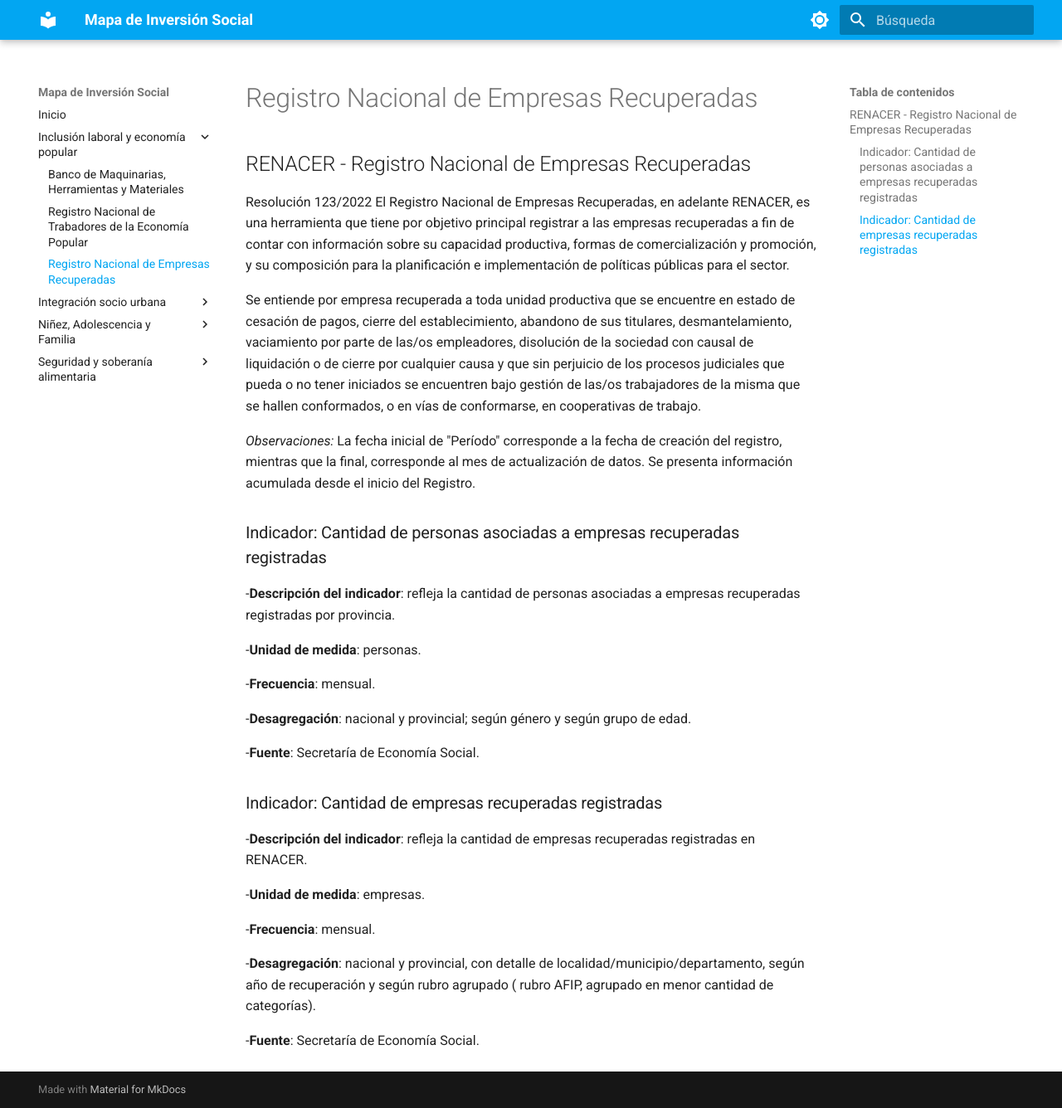
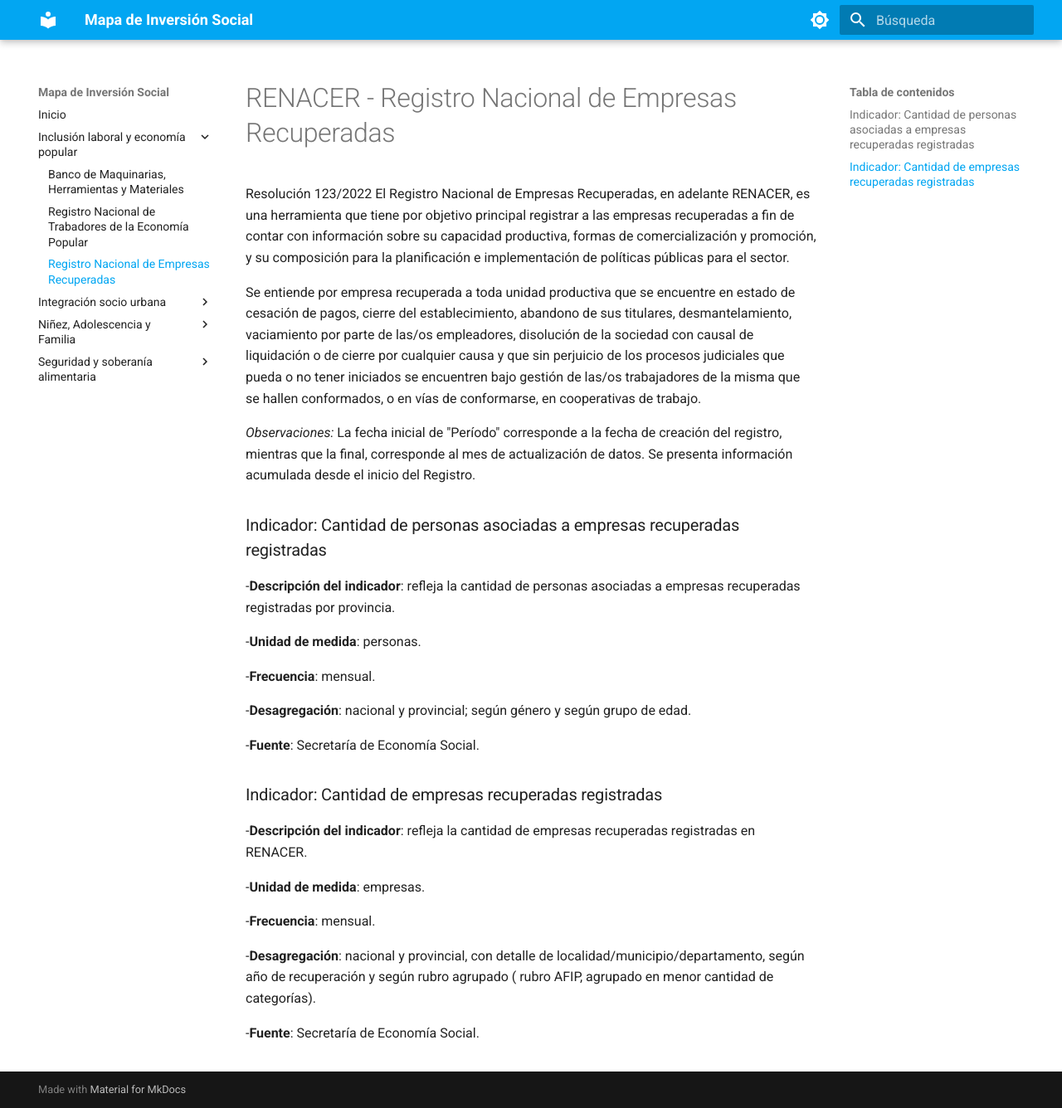
Before and after one commit to datos-desarrollosocial-nacion/metadata-mapa-de-inversion-social, an MkDocs documentation site: the page built from docs/RENACER.md, in a window 1280 px wide and 1336 px high. Shown: the whole window at 83% size. Built offline with MkDocs 1.6.1 and Material for MkDocs 9.7.7, drawn with Linux system fonts in a browser that asks for light colours.

Commit message:
Update RENACER.md

```diff
--- a/docs/RENACER.md
+++ b/docs/RENACER.md
@@ -1,4 +1,4 @@
-## RENACER - Registro Nacional de Empresas Recuperadas
+# RENACER - Registro Nacional de Empresas Recuperadas
 Resolución 123/2022
 El Registro Nacional de Empresas Recuperadas, en adelante RENACER, es una herramienta que tiene por objetivo principal registrar a las empresas recuperadas a fin de contar con información sobre su capacidad productiva, formas de comercialización y promoción, y su composición para la planificación e implementación de políticas públicas para el sector.
 
```
